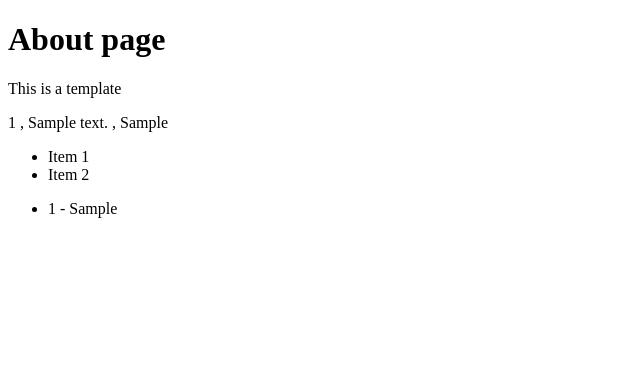
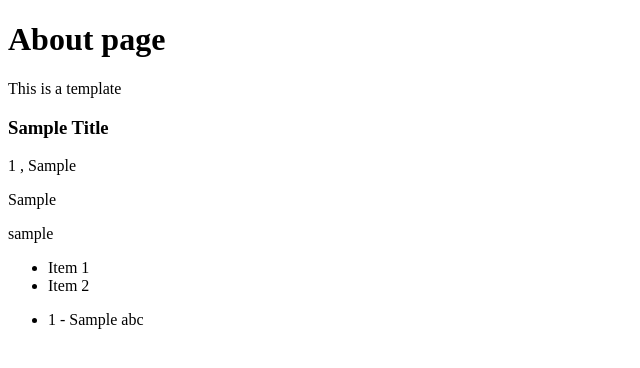
Before and after one commit to kairavkkp/django-tutorial, a Django app: template src/templates/about.html in a window 1280 px wide. Shown: the part 70-438 px from the top of the page, without its empty margins (0-640 px from the left). Run offline with Django 3.2, Linux system fonts and the light colour scheme; the template is opened without the code that fills it: most values are stand-ins (such as "Sample title", 1, 10 or a date in 2020).

Commit message:
Templates and View Updates

```diff
--- a/src/pages/views.py
+++ b/src/pages/views.py
@@ -17,9 +17,10 @@ def contact_view(request, *args, **kwargs):
 
 def about_view(request, *args, **kwargs):
     my_context = {
-        'my_text': 'This is about us!',
+        'title': 'This is about us!',
         'my_number': 123,
-        'my_list': [1223, 32156, 242, 'ABC']
+        'my_list': [1223, 32156, 242, 'ABC'],
+        'my_html': '<h1>Hello World</h1>'
     }
     # return HttpResponse("<h1>Contact Page</h1>")
     return render(request, 'about.html', my_context)
--- a/src/templates/about.html
+++ b/src/templates/about.html
@@ -4,9 +4,17 @@
 <h1>About page</h1>
 <p>This is a template</p>
 
+<h3>{{ title|capfirst|title }}</h3>
 
 <p>
-    {{ my_number }} , {{ my_text }} , {{my_list}}
+    {{ my_number }} , {{my_list}}
+</p>
+
+<p>
+    {{ my_html|safe }}
+</p>
+<p>
+    {{my_html|striptags|slugify}}
 </p>
 
 <ul>
@@ -14,8 +22,18 @@
     <li>Item 2</li>
 </ul>
 <ul>
-    {% for my_sub_item in my_list%}
-    <li>{{forloop.counter}} - {{my_sub_item}}</li>
+    {% for abc in my_list%}
+    {% if abc == 1223 %}
+    <li>{{forloop.counter}} - {{abc|add:22}}</li>
+    {% elif abc == 'ABC' %}
+    <li>This is not the network</li>
+    {% else %}
+    <li>{{forloop.counter}} - {{abc}}</li>
+    {% endif%}
     {% endfor %}
 </ul>
+
+
+
+
 {% endblock %}
```
